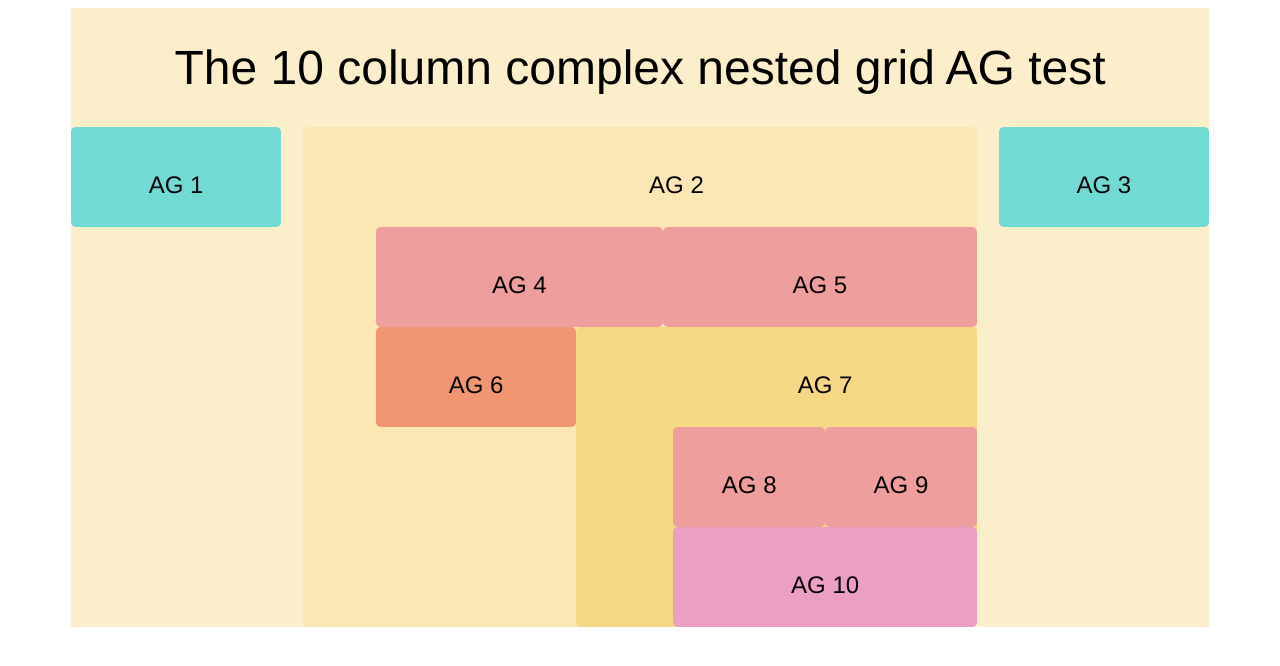
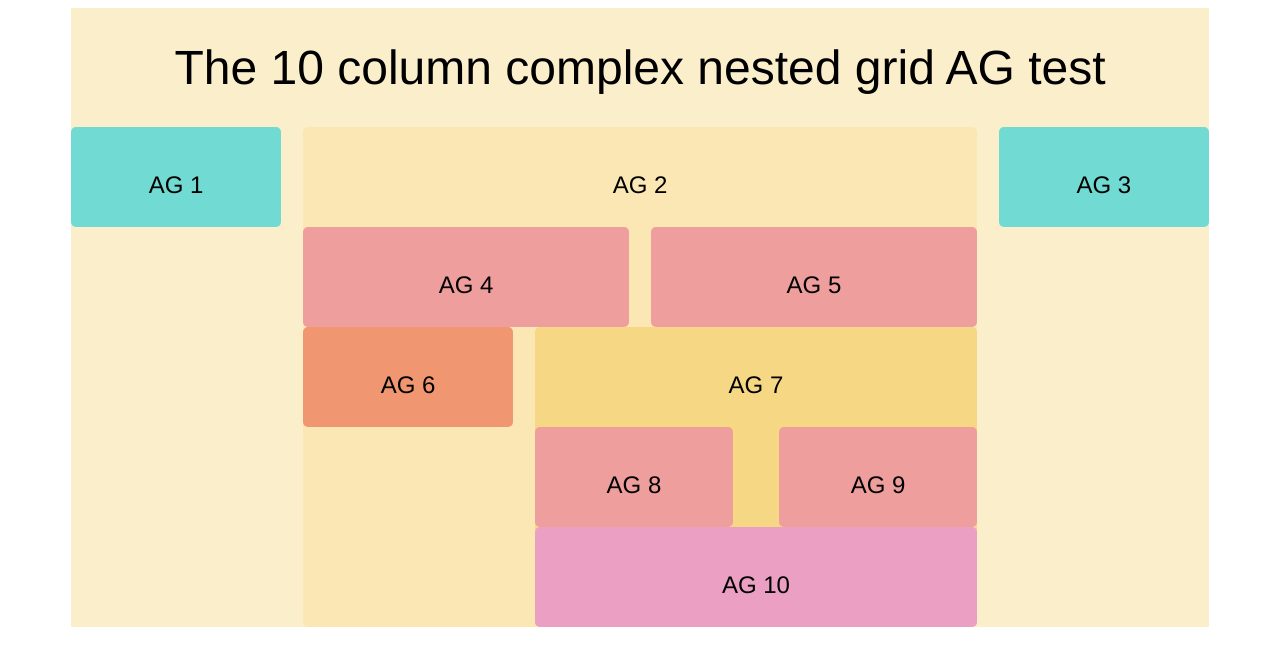
Before and after one commit to rachelandrew/grid-by-example, a Jekyll site: the page examples/code/layout6.html, which Jekyll copies as it is, in a window 1280 px wide. Shown: the top 666 px of the page. Built offline with Jekyll 4.4.1, drawn with Linux system fonts in a browser that asks for light colours.

Commit message:
updating the layouts due to spec change

```diff
--- a/examples/code/layout6.html
+++ b/examples/code/layout6.html
@@ -62,7 +62,7 @@ h1 {
 	If I use fraction units for the gutters they now become a fraction of the nested grid's width not the outer. Could use absolute units to get round this.
 	*/
 	display: grid;
-	grid-template-columns: (col) 4.25fr repeat(5, (gutter) 1fr (col) 4.25fr ) (gutter);
+	grid-template-columns: [col] 4.25fr repeat(5, [gutter] 1fr [col] 4.25fr ) [gutter];
 	grid-template-rows: repeat(5, 100px);
 }
 
@@ -99,7 +99,7 @@ h1 {
 	we see the fraction issue here clearly in comparison to the nested grid ag2.
 	*/
 	display: grid;
-	grid-template-columns: (col) 4.25fr (gutter) 1fr (col) 4.25fr (gutter);
+	grid-template-columns: [col] 4.25fr [gutter] 1fr [col] 4.25fr [gutter];
 	grid-template-rows: repeat(3, 100px);
 }
 
```
